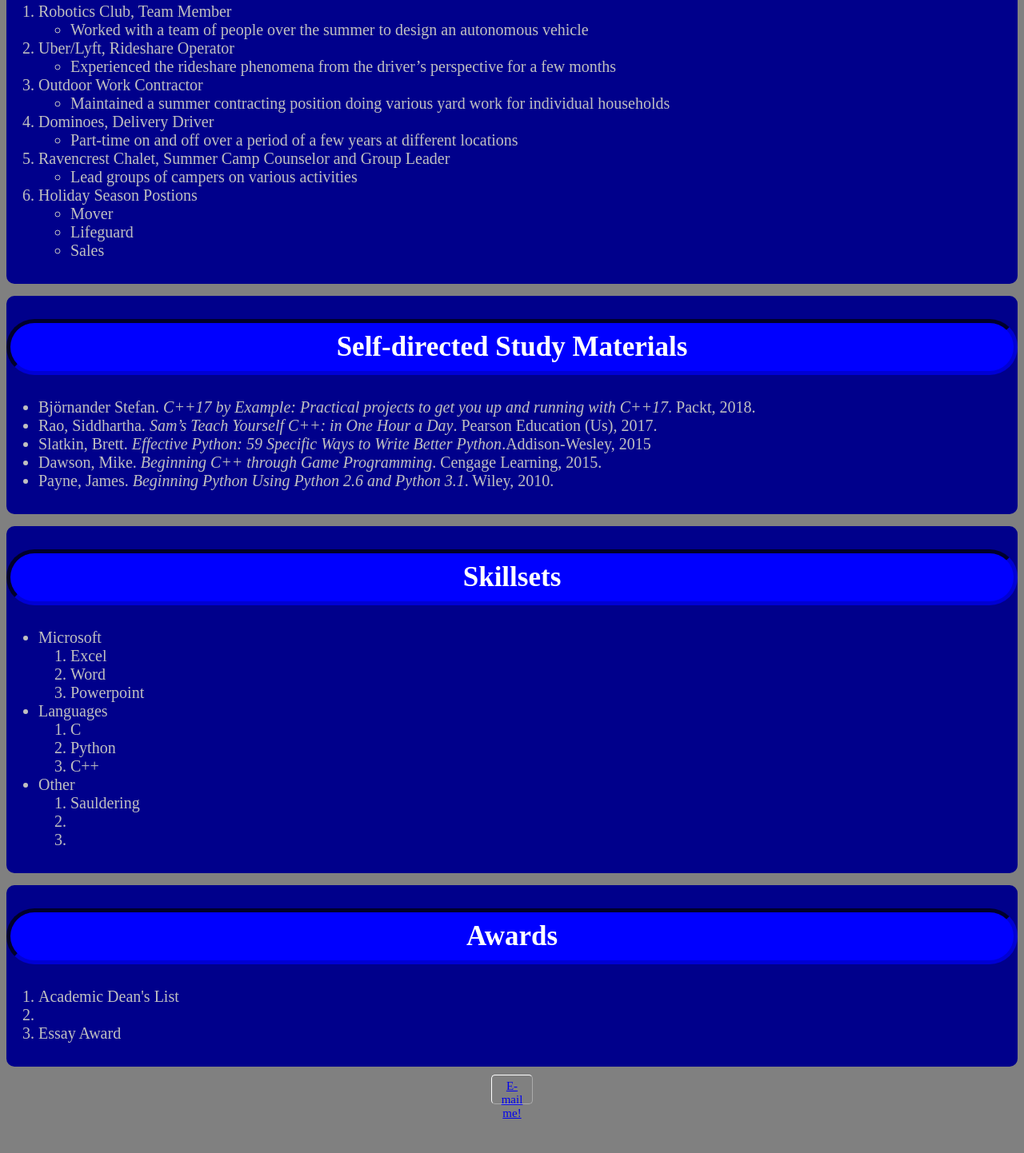
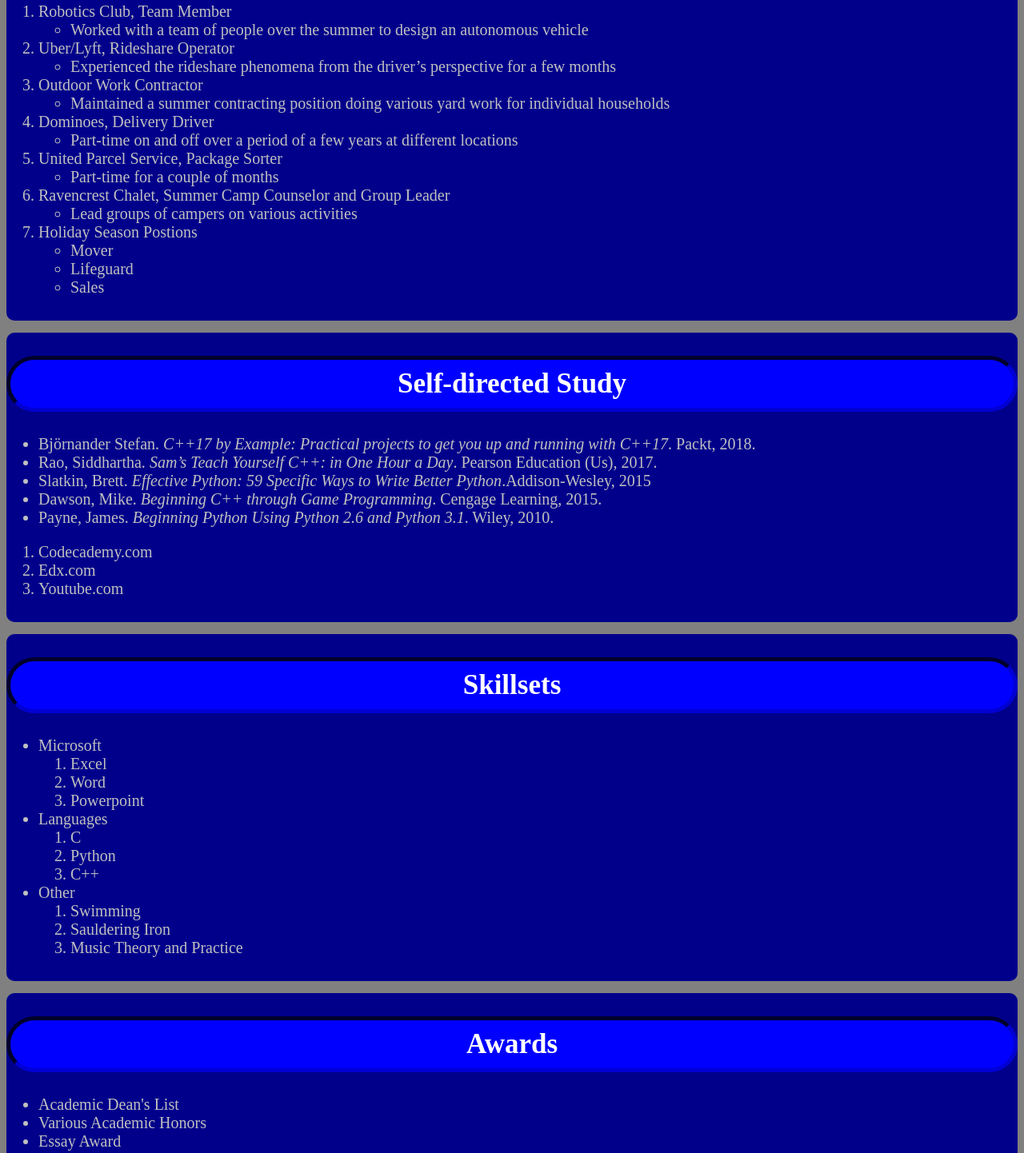
Before and after one commit to a-s-young/personal_Resume, a plain HTML site: page index.html in a window 1280 px wide. Shown: the part 738-2180 px from the top of the page at 80% size. Before the commit the page ends 2139 px from the top, so only its background shows below. Drawn offline with Linux system fonts and the light colour scheme.

Commit message:
updated information in HTML and added some font styling

```diff
--- a/index.html
+++ b/index.html
@@ -28,10 +28,9 @@
         <div id="education">
           <h2>Education</h2>
           <ol>
-            <li>Major in Electrical Engineering with Minor in Computer Science, completed 56.0 Credit hours toward bachelor’s degree at the University of Colorado: Denver: 3.92 GPA.</li>
-            <li>Project Management, completed 6.0 credit hours toward certification at Arapahoe Community College: 3.5 GPA.</li>
-            <li>Bible School, recieved a certificate of completion for 1 year at Ravencrest Chalet.</li>
-            <li>University of Maryland, withdrew after a year to focus on other things.</li>
+            <li><strong>Major in Electrical Engineering</strong> and <strong>Minor in Computer Science</strong>, completed <strong>41.0 Credit hours</strong> toward bachelor’s degree at the University of Colorado: Denver: <strong>3.92 GPA</strong>.</li>
+            <li><strong>Project Management</strong>, completed coursework toward certification at Arapahoe Community College: <strong>3.5 GPA</strong>.</li>
+            <li><strong>Undeclared</strong>, one year of Coursework at Torchbearers International's Ravencrest Chalet and <strong>16.0 Credit hours</strong> at the University of Maryland and Chesapeake College.</li>
           </ol>
         </div>
 
@@ -55,6 +54,10 @@
             <ul>
               <li>Part-time on and off over a period of a few years at different locations</li>
             </ul>
+          <li>United Parcel Service, Package Sorter</li>
+            <ul>
+              <li>Part-time for a couple of months</li>
+            </ul>
           <li>Ravencrest Chalet, Summer Camp Counselor and Group Leader</li>
             <ul>
               <li>Lead groups of campers on various activities</li>
@@ -69,7 +72,7 @@
       </div>
 
       <div id="research">
-        <h2>Self-directed Study Materials</h2>
+        <h2>Self-directed Study</h2>
         <ul>
           <li>Björnander Stefan. <em>C++17 by Example: Practical projects to get you up and running with C++17</em>. Packt, 2018.</li>
           <li>Rao, Siddhartha. <em>Sam’s Teach Yourself C++: in One Hour a Day</em>. Pearson Education (Us), 2017.</li>
@@ -77,6 +80,11 @@
           <li>Dawson, Mike. <em>Beginning C++ through Game Programming</em>. Cengage Learning, 2015.</li>
           <li>Payne, James. <em>Beginning Python Using Python 2.6 and Python 3.1</em>. Wiley, 2010.</li>
         </ul>
+        <ol>
+          <li>Codecademy.com</li>
+          <li>Edx.com</li>
+          <li>Youtube.com</li>
+        </ol>
       </div>
 
       <div id="skills">
@@ -96,20 +104,20 @@
               </ol>
             <li>Other</li>
               <ol>
-                <li>Sauldering</li>
-                <li></li>
-                <li></li>
+                <li>Swimming</li>
+                <li>Sauldering Iron</li>
+                <li>Music Theory and Practice</li>
               </ol>
           </ul>
       </div>
 
       <div id="awards">
         <h2>Awards</h2>
-        <ol>
+        <ul>
           <li>Academic Dean's List</li>
-          <li></li>
+          <li>Various Academic Honors</li>
           <li>Essay Award</li>
-        </ol>
+        </ul>
       </div>
 
       <div id="reference">
```
